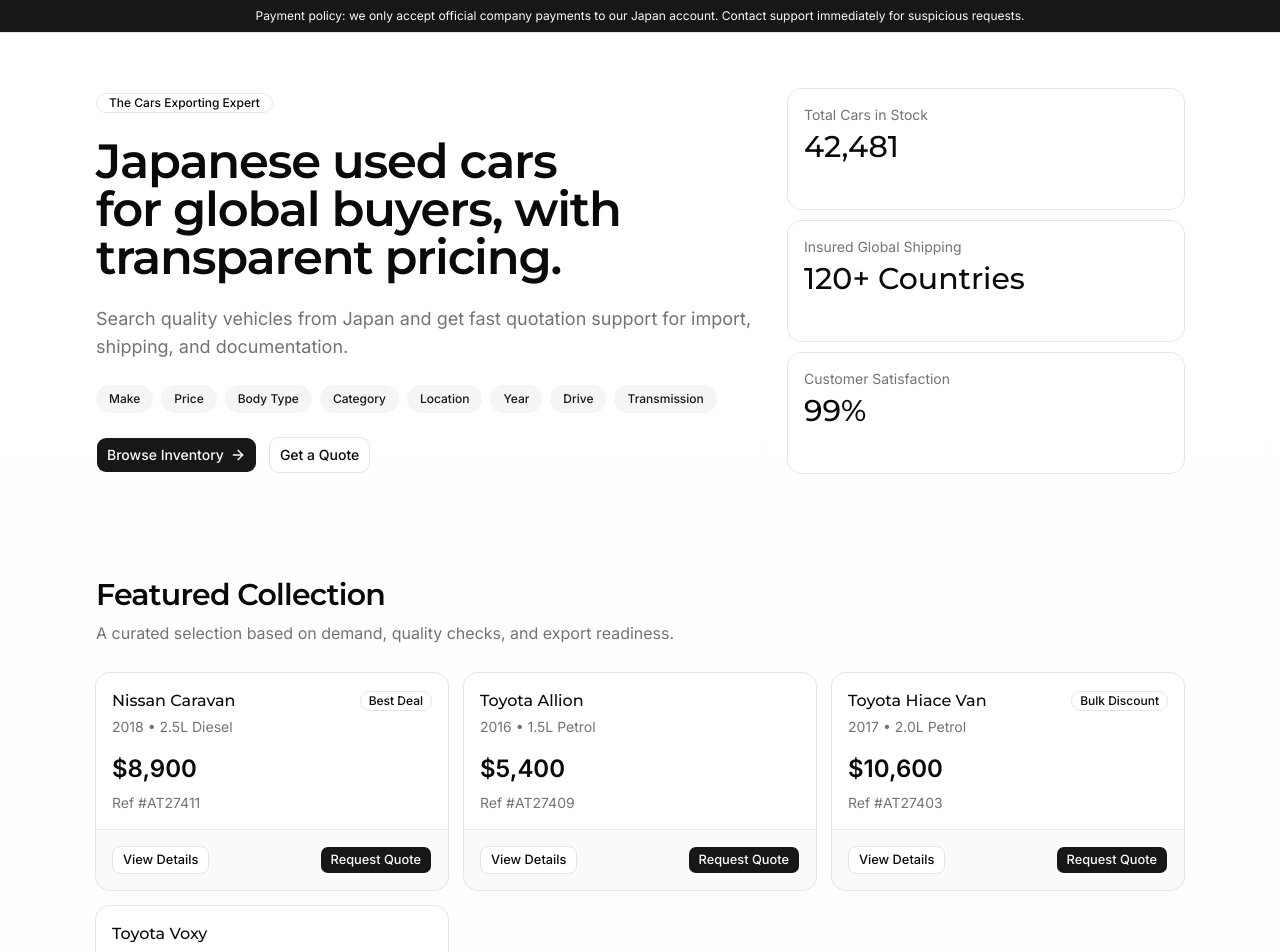
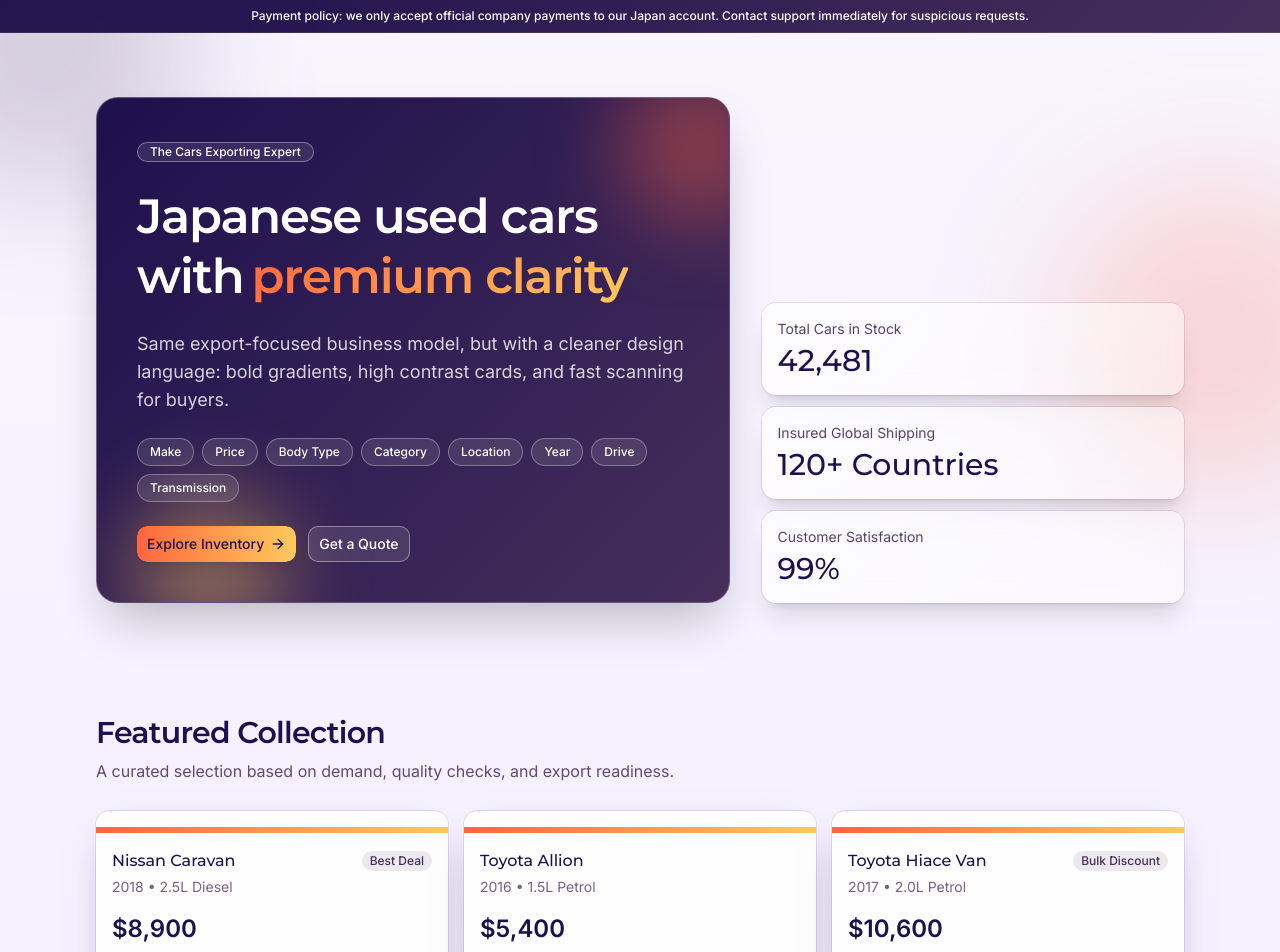
Before and after one commit to Afaqahmad1122/llc-tradding, a Next.js app in the folder frontend/: page / in a window 1280 px wide. Shown: the top 952 px of the page. Built offline with nearby package versions, Linux system fonts and the light colour scheme.

Commit message:
modify some colors in it.

```diff
--- a/frontend/app/globals.css
+++ b/frontend/app/globals.css
@@ -50,24 +50,24 @@
 }
 
 :root {
-  --background: oklch(1 0 0);
-  --foreground: oklch(0.145 0 0);
-  --card: oklch(1 0 0);
-  --card-foreground: oklch(0.145 0 0);
-  --popover: oklch(1 0 0);
-  --popover-foreground: oklch(0.145 0 0);
-  --primary: oklch(0.205 0 0);
-  --primary-foreground: oklch(0.985 0 0);
-  --secondary: oklch(0.97 0 0);
-  --secondary-foreground: oklch(0.205 0 0);
-  --muted: oklch(0.97 0 0);
-  --muted-foreground: oklch(0.556 0 0);
-  --accent: oklch(0.97 0 0);
-  --accent-foreground: oklch(0.205 0 0);
+  --background: #f8f5ff;
+  --foreground: #1e104e;
+  --card: #ffffff;
+  --card-foreground: #1e104e;
+  --popover: #ffffff;
+  --popover-foreground: #1e104e;
+  --primary: #1e104e;
+  --primary-foreground: #ffffff;
+  --secondary: #452e5a;
+  --secondary-foreground: #ffffff;
+  --muted: #efe7ff;
+  --muted-foreground: #4f4073;
+  --accent: #ff653f;
+  --accent-foreground: #ffffff;
   --destructive: oklch(0.577 0.245 27.325);
-  --border: oklch(0.922 0 0);
-  --input: oklch(0.922 0 0);
-  --ring: oklch(0.708 0 0);
+  --border: #dccfff;
+  --input: #ddd2ff;
+  --ring: #ff653f;
   --chart-1: oklch(0.87 0 0);
   --chart-2: oklch(0.556 0 0);
   --chart-3: oklch(0.439 0 0);
@@ -137,3 +137,29 @@
     @apply font-heading;
   }
 }
+
+@layer utilities {
+  .brand-gradient-main {
+    background-image: linear-gradient(135deg, #1e104e 0%, #452e5a 100%);
+  }
+
+  .brand-gradient-warm {
+    background-image: linear-gradient(135deg, #ff653f 0%, #ffc85c 100%);
+  }
+
+  .brand-text-gradient {
+    background-image: linear-gradient(135deg, #ff653f 0%, #ffc85c 100%);
+    -webkit-background-clip: text;
+    background-clip: text;
+    color: transparent;
+  }
+
+  .brand-glass {
+    background: linear-gradient(
+      135deg,
+      rgba(255, 255, 255, 0.75),
+      rgba(255, 255, 255, 0.42)
+    );
+    backdrop-filter: blur(16px);
+  }
+}
--- a/frontend/app/page.tsx
+++ b/frontend/app/page.tsx
@@ -21,9 +21,11 @@ import {
 
 export default function Home() {
   return (
-    <div className="flex flex-1 flex-col bg-linear-to-b from-background to-muted/30">
+    <div className="relative flex flex-1 flex-col overflow-hidden bg-linear-to-b from-[#f8f5ff] via-[#f3ecff] to-[#fff7ef]">
+      <div className="pointer-events-none absolute -left-24 -top-24 h-72 w-72 rounded-full bg-[#452E5A]/20 blur-3xl" />
+      <div className="pointer-events-none absolute -right-24 top-44 h-80 w-80 rounded-full bg-[#FF653F]/20 blur-3xl" />
       <NoticeBar text={noticeText} />
-      <main className="pb-4">
+      <main className="relative z-10 pb-6">
         <HeroSection filters={heroFilters} stats={stats} />
         <SectionBlock
           title="Featured Collection"
--- a/frontend/components/landing/home-sections.tsx
+++ b/frontend/components/landing/home-sections.tsx
@@ -20,8 +20,8 @@ import {
 
 export function NoticeBar({ text }: { text: string }) {
   return (
-    <div className="border-b bg-primary text-primary-foreground">
-      <div className="mx-auto w-full max-w-6xl px-4 py-2 text-center text-xs sm:px-6 lg:px-8">
+    <div className="brand-gradient-main border-b border-white/10 text-primary-foreground">
+      <div className="mx-auto w-full max-w-6xl px-4 py-2 text-center text-xs font-medium sm:px-6 lg:px-8">
         {text}
       </div>
     </div>
@@ -36,43 +36,63 @@ export function HeroSection({
   stats: { label: string; value: string }[];
 }) {
   return (
-    <section className="mx-auto grid w-full max-w-6xl gap-8 px-4 py-14 sm:px-6 lg:grid-cols-[1.25fr_0.75fr] lg:px-8">
-      <div className="space-y-6">
-        <Badge variant="outline" className="rounded-full px-3 py-1">
+    <section className="mx-auto grid w-full max-w-6xl gap-8 px-4 py-12 sm:px-6 lg:grid-cols-[1.2fr_0.8fr] lg:px-8 lg:py-16">
+      <div className="relative overflow-hidden rounded-3xl border border-white/25 brand-gradient-main p-7 text-white shadow-2xl sm:p-10">
+        <div className="pointer-events-none absolute -right-12 -top-8 h-40 w-40 rounded-full bg-[#FF653F]/40 blur-2xl" />
+        <div className="pointer-events-none absolute -bottom-12 left-8 h-40 w-40 rounded-full bg-[#FFC85C]/40 blur-2xl" />
+        <div className="relative space-y-6">
+          <Badge className="rounded-full border-white/35 bg-white/10 px-3 py-1 text-white">
           The Cars Exporting Expert
         </Badge>
-        <h1 className="text-4xl font-semibold tracking-tight text-balance sm:text-5xl">
-          Japanese used cars for global buyers, with transparent pricing.
+          <h1 className="text-4xl leading-tight font-semibold tracking-tight text-balance sm:text-5xl">
+            Japanese used cars with
+            <span className="brand-text-gradient ml-2">premium clarity</span>
           </h1>
-        <p className="max-w-2xl text-base text-muted-foreground sm:text-lg">
-          Search quality vehicles from Japan and get fast quotation support for
-          import, shipping, and documentation.
+          <p className="max-w-2xl text-base text-white/80 sm:text-lg">
+            Same export-focused business model, but with a cleaner design
+            language: bold gradients, high contrast cards, and fast scanning for buyers.
           </p>
           <div className="flex flex-wrap gap-2">
             {filters.map((filter) => (
-            <Badge key={filter.label} variant="secondary" className="h-7 px-3">
+              <Badge
+                key={filter.label}
+                className="h-7 rounded-full border-white/30 bg-white/10 px-3 text-white"
+              >
                 {filter.label}
               </Badge>
             ))}
           </div>
           <div className="flex flex-wrap gap-3">
-          <Button asChild size="lg">
+            <Button
+              asChild
+              size="lg"
+              className="border-0 bg-linear-to-r from-[#FF653F] to-[#FFC85C] text-[#1E104E] shadow-lg hover:opacity-90"
+            >
               <Link href="#inventory">
-              Browse Inventory
+                Explore Inventory
                 <ArrowRight className="size-4" />
               </Link>
             </Button>
-          <Button asChild variant="outline" size="lg">
+            <Button
+              asChild
+              variant="outline"
+              size="lg"
+              className="border-white/45 bg-white/10 text-white hover:bg-white/20 hover:text-white"
+            >
               <Link href="#contact">Get a Quote</Link>
             </Button>
           </div>
         </div>
-      <div className="grid gap-3">
+      </div>
+      <div className="grid gap-3 self-end">
         {stats.map((stat) => (
-          <Card key={stat.label} className="bg-card/60 backdrop-blur">
+          <Card
+            key={stat.label}
+            className="brand-glass overflow-hidden border-white/50 shadow-xl"
+          >
             <CardHeader>
-              <CardDescription>{stat.label}</CardDescription>
-              <CardTitle className="text-2xl sm:text-3xl">{stat.value}</CardTitle>
+              <CardDescription className="text-[#452E5A]/90">{stat.label}</CardDescription>
+              <CardTitle className="text-2xl text-[#1E104E] sm:text-3xl">{stat.value}</CardTitle>
             </CardHeader>
           </Card>
         ))}
@@ -95,8 +115,10 @@ export function SectionBlock({
   return (
     <section id={id} className="mx-auto w-full max-w-6xl px-4 py-12 sm:px-6 lg:px-8">
       <div className="mb-7 flex flex-col gap-2">
-        <h2 className="text-2xl font-semibold tracking-tight sm:text-3xl">{title}</h2>
-        <p className="max-w-3xl text-muted-foreground">{description}</p>
+        <h2 className="text-2xl font-semibold tracking-tight text-[#1E104E] sm:text-3xl">
+          {title}
+        </h2>
+        <p className="max-w-3xl text-[#452E5A]/85">{description}</p>
       </div>
       {children}
     </section>
@@ -107,12 +129,19 @@ export function CategoryGrid({ items }: { items: CategoryItem[] }) {
   return (
     <div className="grid gap-3 sm:grid-cols-2 lg:grid-cols-3">
       {items.map((item) => (
-        <Card key={item.name}>
+        <Card
+          key={item.name}
+          className="border-[#452E5A]/15 bg-white/95 shadow-[0_10px_35px_-18px_rgba(30,16,78,0.4)]"
+        >
           <CardHeader>
-            <CardTitle className="text-base">{item.name}</CardTitle>
-            <CardDescription>Available listings</CardDescription>
+            <CardTitle className="text-base text-[#1E104E]">{item.name}</CardTitle>
+            <CardDescription className="text-[#452E5A]/75">
+              Available listings
+            </CardDescription>
           </CardHeader>
-          <CardContent className="text-2xl font-semibold">{item.count}</CardContent>
+          <CardContent className="brand-text-gradient text-2xl font-semibold">
+            {item.count}
+          </CardContent>
         </Card>
       ))}
     </div>
@@ -123,29 +152,44 @@ export function VehicleGrid({ vehicles }: { vehicles: VehicleItem[] }) {
   return (
     <div className="grid gap-4 md:grid-cols-2 xl:grid-cols-3">
       {vehicles.map((vehicle) => (
-        <Card key={vehicle.reference} className="border-border/70">
+        <Card
+          key={vehicle.reference}
+          className="overflow-hidden border-[#452E5A]/15 bg-white/95 shadow-[0_12px_40px_-24px_rgba(30,16,78,0.7)] transition-transform duration-300 hover:-translate-y-1"
+        >
+          <div className="h-1.5 w-full brand-gradient-warm" />
           <CardHeader>
             <div className="flex items-center justify-between gap-3">
-              <CardTitle className="text-base">
+              <CardTitle className="text-base text-[#1E104E]">
                 {vehicle.make} {vehicle.model}
               </CardTitle>
               {vehicle.highlight ? (
-                <Badge variant="outline">{vehicle.highlight}</Badge>
+                <Badge className="border-0 bg-[#452E5A]/10 text-[#452E5A]">
+                  {vehicle.highlight}
+                </Badge>
               ) : null}
             </div>
-            <CardDescription>
+            <CardDescription className="text-[#452E5A]/75">
               {vehicle.year} • {vehicle.engine}
             </CardDescription>
           </CardHeader>
           <CardContent className="space-y-2">
-            <p className="text-2xl font-semibold">{vehicle.price}</p>
-            <p className="text-sm text-muted-foreground">Ref #{vehicle.reference}</p>
+            <p className="text-2xl font-semibold text-[#1E104E]">{vehicle.price}</p>
+            <p className="text-sm text-[#452E5A]/70">Ref #{vehicle.reference}</p>
           </CardContent>
-          <CardFooter className="justify-between gap-2">
-            <Button variant="outline" size="sm">
+          <CardFooter className="justify-between gap-2 border-t border-[#452E5A]/10 bg-[#F8F5FF]/70">
+            <Button
+              variant="outline"
+              size="sm"
+              className="border-[#452E5A]/25 text-[#452E5A] hover:bg-[#452E5A]/8"
+            >
               View Details
             </Button>
-            <Button size="sm">Request Quote</Button>
+            <Button
+              size="sm"
+              className="border-0 bg-linear-to-r from-[#FF653F] to-[#FFC85C] text-[#1E104E] hover:opacity-90"
+            >
+              Request Quote
+            </Button>
           </CardFooter>
         </Card>
       ))}
@@ -162,10 +206,10 @@ export function TrustFeatures() {
   ];
 
   return (
-    <div className="grid gap-2 rounded-xl border bg-muted/40 p-4 sm:grid-cols-2">
+    <div className="grid gap-2 rounded-2xl border border-[#452E5A]/15 bg-white/80 p-5 shadow-[0_12px_32px_-18px_rgba(30,16,78,0.45)] sm:grid-cols-2">
       {items.map((item) => (
-        <div key={item} className="flex items-start gap-2 text-sm">
-          <CheckCircle2 className="mt-0.5 size-4 text-primary" />
+        <div key={item} className="flex items-start gap-2 text-sm text-[#452E5A]">
+          <CheckCircle2 className="mt-0.5 size-4 text-[#FF653F]" />
           <span>{item}</span>
         </div>
       ))}
@@ -177,14 +221,17 @@ export function TestimonialGrid({ items }: { items: TestimonialItem[] }) {
   return (
     <div className="grid gap-4 md:grid-cols-2">
       {items.map((item) => (
-        <Card key={item.name}>
+        <Card
+          key={item.name}
+          className="border-[#452E5A]/15 bg-white/95 shadow-[0_12px_40px_-24px_rgba(30,16,78,0.7)]"
+        >
           <CardHeader>
-            <CardTitle className="text-base">{item.name}</CardTitle>
-            <CardDescription>
+            <CardTitle className="text-base text-[#1E104E]">{item.name}</CardTitle>
+            <CardDescription className="text-[#452E5A]/75">
               {item.country} • {item.rating}
             </CardDescription>
           </CardHeader>
-          <CardContent className="text-sm leading-relaxed text-muted-foreground">
+          <CardContent className="text-sm leading-relaxed text-[#452E5A]/90">
             &quot;{item.quote}&quot;
           </CardContent>
         </Card>
@@ -196,7 +243,9 @@ export function TestimonialGrid({ items }: { items: TestimonialItem[] }) {
 export function ContactCta() {
   return (
     <section id="contact" className="mx-auto w-full max-w-6xl px-4 pb-16 sm:px-6 lg:px-8">
-      <div className="rounded-2xl border bg-primary p-6 text-primary-foreground sm:p-8">
+      <div className="relative overflow-hidden rounded-3xl border border-white/20 brand-gradient-main p-6 text-primary-foreground shadow-2xl sm:p-8">
+        <div className="pointer-events-none absolute -left-10 -top-10 h-36 w-36 rounded-full bg-[#FF653F]/45 blur-2xl" />
+        <div className="pointer-events-none absolute -bottom-10 right-8 h-36 w-36 rounded-full bg-[#FFC85C]/40 blur-2xl" />
         <div className="flex flex-col gap-5 sm:flex-row sm:items-center sm:justify-between">
           <div className="space-y-2">
             <h3 className="text-2xl font-semibold tracking-tight">
@@ -208,13 +257,20 @@ export function ContactCta() {
             </p>
           </div>
           <div className="flex flex-wrap gap-2">
-            <Button asChild variant="secondary">
+            <Button
+              asChild
+              className="border-0 bg-linear-to-r from-[#FF653F] to-[#FFC85C] text-[#1E104E] hover:opacity-90"
+            >
               <Link href="https://wa.me/818011724000">
                 <MessageCircle className="size-4" />
                 WhatsApp
               </Link>
             </Button>
-            <Button asChild variant="outline" className="border-primary-foreground/30">
+            <Button
+              asChild
+              variant="outline"
+              className="border-white/45 bg-white/10 text-white hover:bg-white/20 hover:text-white"
+            >
               <Link href="mailto:sales@afriditrading.com">
                 <Mail className="size-4" />
                 Email Us
```
Lines whose indentation alone changed are shown as unchanged.
